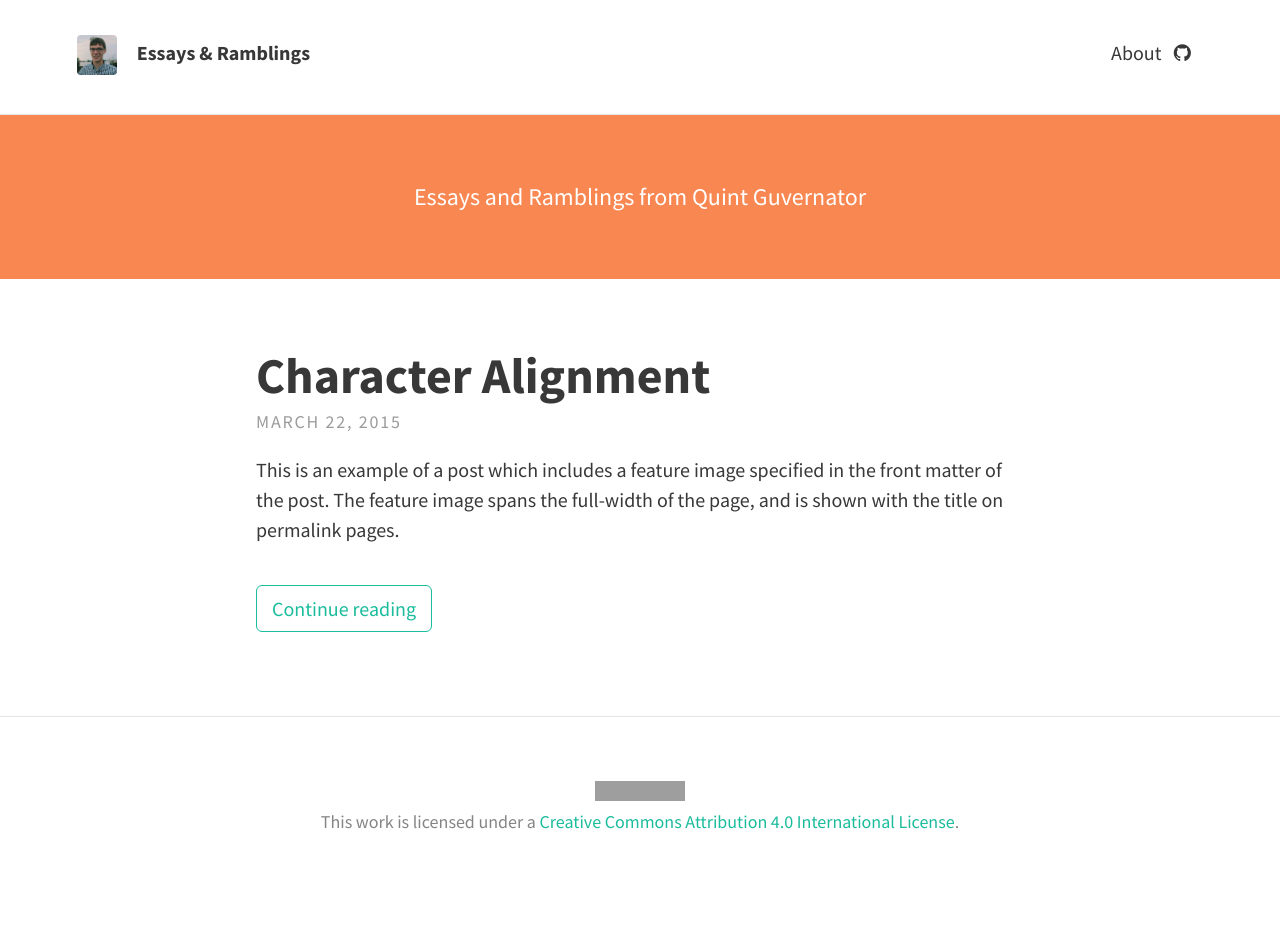
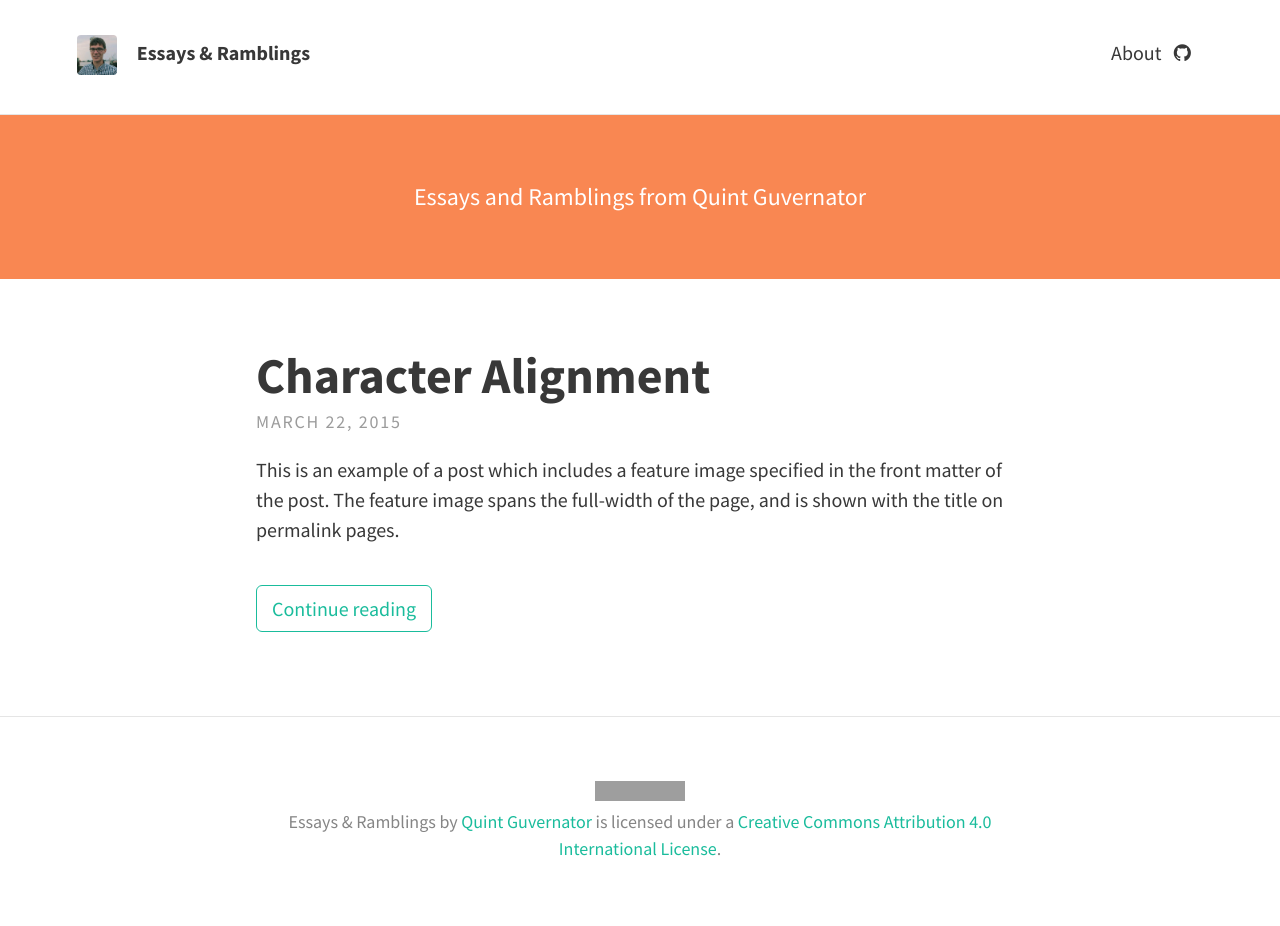
Before and after one commit to qguv/essays, a Jekyll site: the page built from index.html, in a window 1280 px wide. Built offline with Jekyll 4.4.1, drawn with Linux system fonts in a browser that asks for light colours; nearby versions of some CDN libraries; the list of posts is cut into pages by our own code; before the commit the page ends 900 px from its top, so only the background shows below that; grey boxes are pictures that could not be loaded.

Commit message:
license: add metadata

```diff
--- a/_config.yml
+++ b/_config.yml
@@ -15,7 +15,7 @@
     <p>Essays and Ramblings from Quint Guvernator</p>
 
   footer_text: >
-    <a rel="license" href="http://creativecommons.org/licenses/by/4.0/"><img alt="Creative Commons License" style="border-width:0" src="https://i.creativecommons.org/l/by/4.0/80x15.png" /></a><br />This work is licensed under a <a rel="license" href="http://creativecommons.org/licenses/by/4.0/">Creative Commons Attribution 4.0 International License</a>.
+    <a rel="license" href="http://creativecommons.org/licenses/by/4.0/"><img alt="Creative Commons License" style="border-width:0" src="https://i.creativecommons.org/l/by/4.0/80x15.png" /></a><br /><span xmlns:dct="http://purl.org/dc/terms/" property="dct:title">Essays &amp; Ramblings</span> by <a xmlns:cc="http://creativecommons.org/ns#" href="https://qguv.github.io/essays" property="cc:attributionName" rel="cc:attributionURL">Quint Guvernator</a> is licensed under a <a rel="license" href="http://creativecommons.org/licenses/by/4.0/">Creative Commons Attribution 4.0 International License</a>.
 
   # Icons
   rss: false
```
